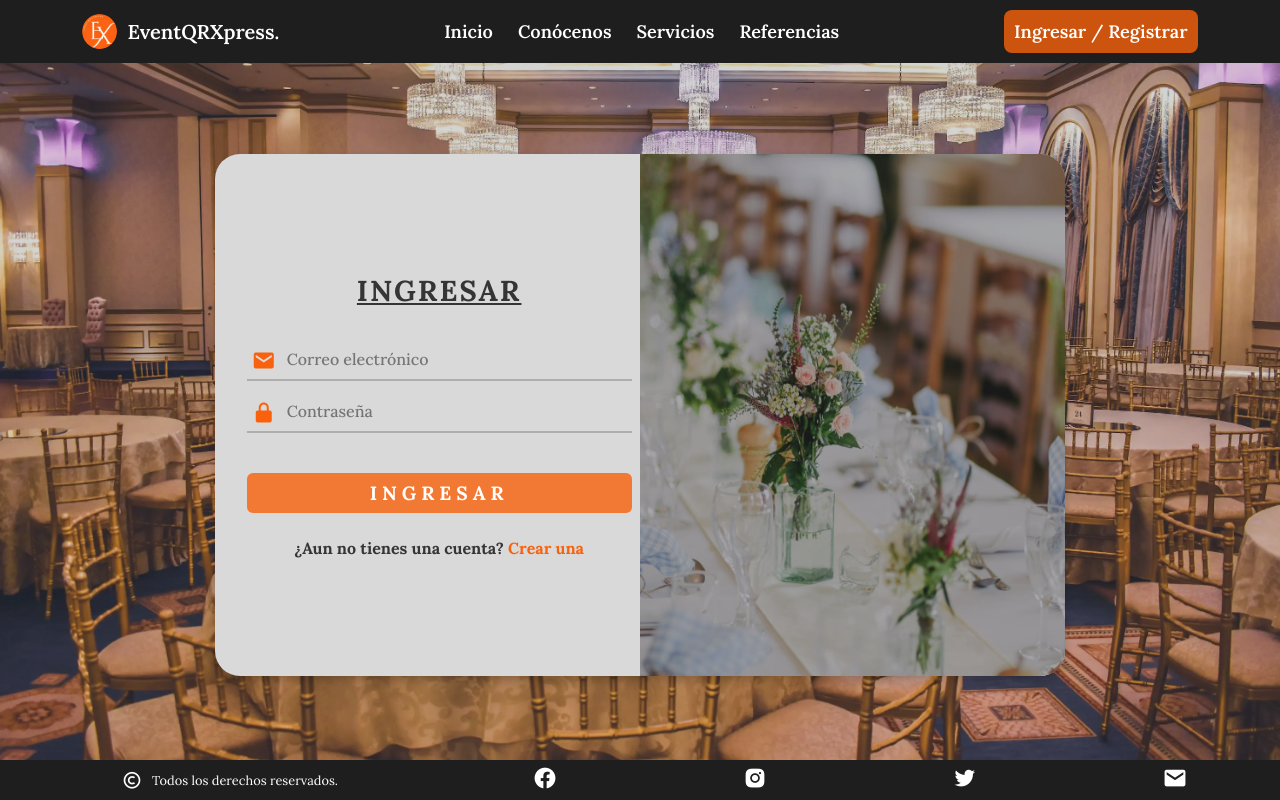
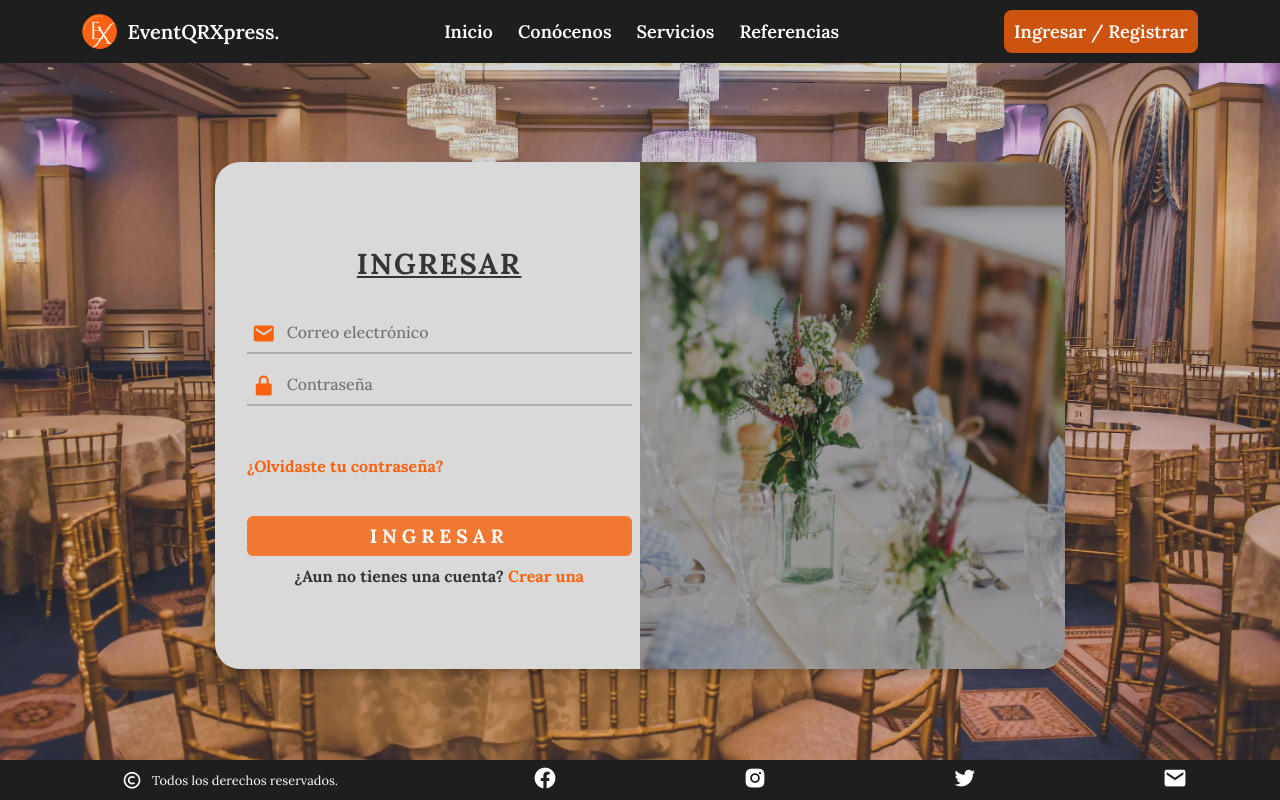
Before and after one commit to Samir-mtz/EventQRExpress, a Flask app: page /login in a window 1280 px wide. Run offline with Flask 2, Linux system fonts and the light colour scheme; some libraries are stand-ins or nearby versions.

Commit message:
Link de '¿Olvidaste tu contraseña?' agregado

```diff
--- a/EventQRExpress code/src/static/css/formularioLoginRegister.css
+++ b/EventQRExpress code/src/static/css/formularioLoginRegister.css
@@ -185,6 +185,17 @@
     padding: 20px 0;
 }
 
+/* Pregunta de olvidar contraseña */
+.contenedor_botones .olvidar{
+  text-decoration: none;
+  color: var(--main-color);
+  cursor: pointer;
+  font-size: 1rem;
+  font-weight: 700;
+  display: block;
+  padding: 20px 0 30px;
+}
+
 /* Boton del formulario */
 .forms .form-content .btn-form {
   color: var(--text-color);
@@ -200,6 +211,7 @@
   display: flex;
   justify-content: center;
   align-items: center;
+  margin: 10px 0px;
 }
 
 /* Animacion al pasar el cursor por encima */
@@ -209,12 +221,14 @@
 
 /* Texto de Crear una/Ingresar */
 .forms .form-content label {
+  text-decoration: none;
   color: var(--main-color);
   cursor: pointer;
 }
 
 /* Animacion al pasar el cursor por encima */
-.forms .form-content label:hover {
+.forms .form-content label:hover,
+.forms .form-content a:hover {
   text-decoration: underline;
 }
 
@@ -222,10 +236,9 @@
 .forms .form-content .login-text,
 .forms .form-content .sign-up-text {
   text-align: center;
-  margin-top: 25px;
+  /* margin-top: 25px; */
   font-size: 1rem;
   font-weight: 700;
-  color: red;
   color: var(--text-color-form);
 }
 
--- a/EventQRExpress code/src/templates/formularioLoginRegister.html
+++ b/EventQRExpress code/src/templates/formularioLoginRegister.html
@@ -1,5 +1,4 @@
 <!DOCTYPE html>
-<!-- Coding By CodingNepal - www.codingnepalweb.com -->
 <html lang="en">
 
 <head>
@@ -111,6 +110,8 @@
                   </div>
                 </div>
                 <div class="contenedor_botones">
+                  <!-- Pregunta del formulario -->
+                  <a href="./formularioRecuperar.html" class="olvidar">¿Olvidaste tu contraseña?</a>
                   <!-- Boton del formulario -->
                   <button  type="submit" class="btn-form input-box">Ingresar</button>
                   <!-- Pregunta del formulario -->
@@ -155,7 +156,7 @@
                   <div class="input-box">
                     <div class="contenido_campo">
                       <i class='bx bxs-phone'></i>
-                      <input type="text" name="telefono" placeholder="Telefóno" required>
+                      <input type="tel" name="telefono" placeholder="Telefóno" required>
                     </div>
                     <!-- <span>Error</span> -->
                   </div>
@@ -163,7 +164,7 @@
                   <div class="input-box">
                     <div class="contenido_campo">
                       <i class='bx bxs-lock-alt'></i>
-                      <input type="text" name="password" placeholder="Contraseña" required>
+                      <input type="password" name="password" placeholder="Contraseña" required>
                     </div>
                     <!-- <span>Error</span> -->
                   </div>
@@ -171,7 +172,7 @@
                   <div class="input-box">
                     <div class="contenido_campo">
                       <i class='bx bxs-lock-alt'></i>
-                      <input type="text" placeholder="Confirmar contraseña" required>
+                      <input type="password" placeholder="Confirmar contraseña" required>
                     </div>
                     <!-- <span>Error</span> -->
                   </div>
```
